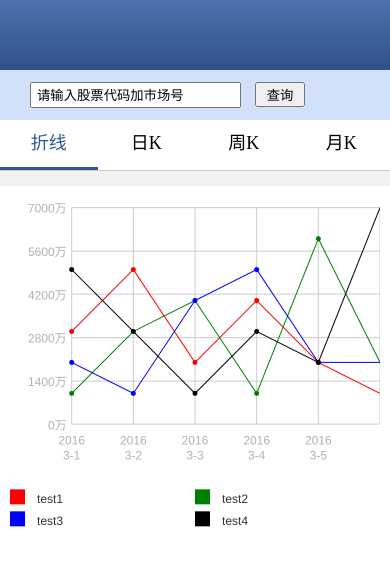
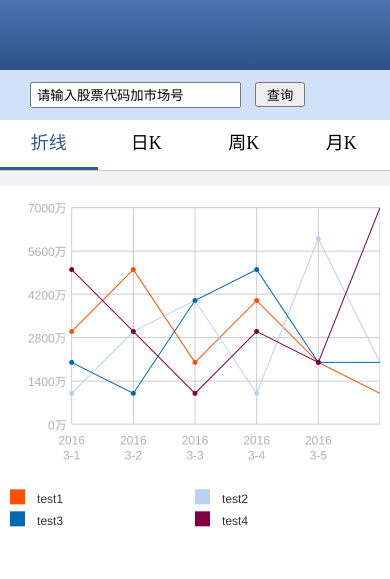
Before and after one commit to dengyongqing/WaterView, a website built with webpack: page sample/TimeSharingChart/emchart-line.html in a window 390 px wide. Built offline with nearby package versions, Linux system fonts and the light colour scheme.

Commit message:
修改echart-line.html的颜色，draw_xy.js增加时间判断

```diff
--- a/modules/chart/mobile/line/draw_xy.js
+++ b/modules/chart/mobile/line/draw_xy.js
@@ -81,27 +81,8 @@
         var k_width = ctx.canvas.width;
         var y_date = this.options.c_1_height;
         var tempDate;
-        for(var i = 0;i<5;i++) {
-            tempDate = oc_time_arr[i];
-            ctx.fillText(tempDate.split('-')[0], (i+1)*padding_left, this.options.c_1_height+40);
-            ctx.fillText(tempDate.split('-')[1]+'-'+tempDate.split('-')[2], (i+1)*padding_left, this.options.c_1_height+70);
-        }
-
-        // ctx.moveTo(0,k_height + 10);
-    }
-
-    /*绘制横坐标刻度值*/
-    function drawXMark(ctx,k_height,oc_time_arr){
-        var dpr = this.options.dpr;
-        var padding_left = this.options.padding_left;
-        ctx.beginPath();
-        ctx.textAlign = 'center';
-        ctx.fillStyle = '#b1b1b1';
-        /*画布宽度*/
-        var k_width = ctx.canvas.width;
-        var y_date = this.options.c_1_height;
-        var tempDate;
-        for(var i = 0;i<5;i++) {
+        var timeSpacing = getTimeSpacing(oc_time_arr);
+        for(var i = 0;i<timeSpacing*5;i+=timeSpacing) {
             tempDate = oc_time_arr[i];
             ctx.fillText(tempDate.split('-')[0], (i+1)*padding_left, this.options.c_1_height+40);
             ctx.fillText(tempDate.split('-')[1]+'-'+tempDate.split('-')[2], (i+1)*padding_left, this.options.c_1_height+70);
@@ -124,6 +105,11 @@
         return result;
     }
 
+    function getTimeSpacing(arr){
+        var len = arr.length;
+        return (Math.floor(len / 5))
+    }
+
  return DrawXY;
 })();
 
--- a/sample/TimeSharingChart/emchart-line.html
+++ b/sample/TimeSharingChart/emchart-line.html
@@ -192,27 +192,26 @@
 		        series:[
 					{
 						name:"test1",
-						color:"red",
+						color:"#ff5000",
 						data:[3000,5000,2000,4000,2000,1000]
 					},
 					{
 						name:"test2",
-						color:"green",
+						color:"#b9d1f4",
 						data:[1000,3000,4000,1000,6000,2000]
 					},
 					{
 						name:"test3",
-						color:"blue",
+						color:"#0068b7",
 						data:[2000,1000,4000,5000,2000,2000]
 					},
 					{
 						name:"test4",
-						color:"black",
+						color:"#7e0043",
 						data:[5000,3000,1000,3000,2000,7000]
 					}
 				]
 	        });
-	        console.log(k0.options)
 	        k0.draw();
 		}
 
```
